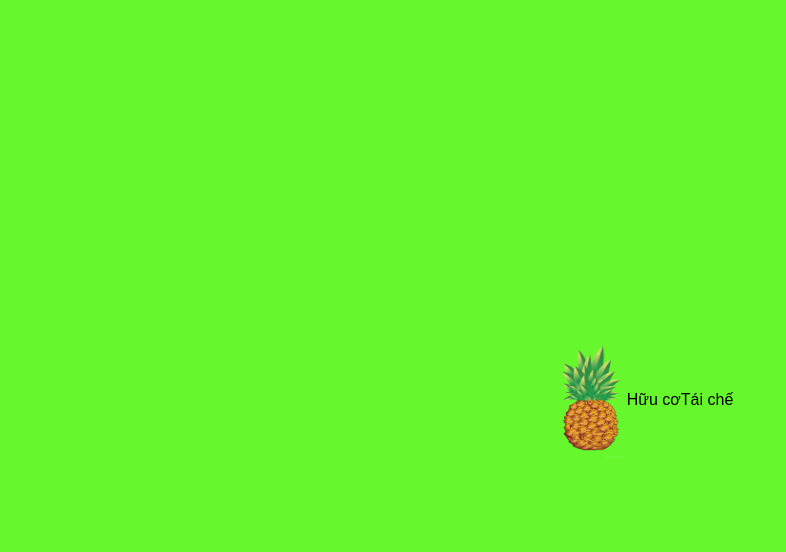
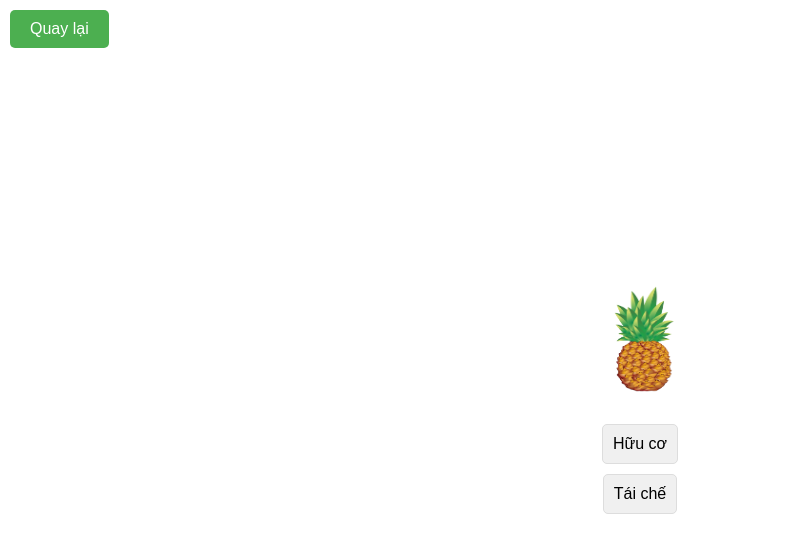
Before and after one commit to Lechulinh/EcoSort, a Next.js app: page /play/1 in a window 1280 px wide. Shown: the top 552 px of the page, without its empty margins (0-786 px from the left). Built offline with nearby package versions, Linux system fonts and the light colour scheme.

Commit message:
Initial update

```diff
--- a/src/app/globals.css
+++ b/src/app/globals.css
@@ -81,11 +81,36 @@ body{
   font-weight: bold;
 }
 
-.playScreen{
-  background-color: rgb(102, 247, 45);
-  height: 100vh;
+.playScreen {
+  position: relative;
+  height: 100vh; /* Full screen height */
+  display: flex;
+  flex-direction: column;
+  justify-content: center;
+  align-items: center;
+}
+
+/* Back button "Quay lại" */
+.homeBtn2 {
+  position: absolute;
+  top: 10px;
+  left: 10px;
+  padding: 10px 20px;
+  background-color: #4CAF50; /* Green background */
+  color: white;
+  text-decoration: none;
+  border-radius: 5px;
+  font-size: 16px;
+  cursor: pointer;
+}
+
+.trash {
   display: flex;
   justify-content: center;
   align-items: center;
-  padding: 50px;
+  padding: 10px;
+  margin: 5px;
+  background-color: #f0f0f0;
+  border: 1px solid #ddd;
+  border-radius: 5px;
 }
--- a/src/app/menu/page.js
+++ b/src/app/menu/page.js
@@ -3,7 +3,7 @@ import data from "../../assets/data.json";
 export default function Home() {
   return (
     <main className="menuScreen">
-      <a className="homeBtn" href="/"> quay lại</a>
+      <a className="homeBtn" href="/">Quay lại</a>
       <div className="menuLevel">
       <ul>
         {data.map((level) => {
--- a/src/app/play/[id]/page.js
+++ b/src/app/play/[id]/page.js
@@ -3,12 +3,14 @@ import data from "../../../assets/data.json";
 export default function Home({ params }) {
   const lv = data.find((lv) => Number(lv.level) === Number(params.id));
   return (
+
     <main className="playScreen">
+      <a className="homeBtn2" href="/menu">Quay lại</a>
       <Image src={require(`../../../assets/images/objects/${lv?.image}`)} alt={lv.item} width={80} height={120} />
       <br />
       {
         lv.trashbin.map((trash)=>{
-            return <div key={trash}>{trash}</div>
+            return <div key={trash} className="trash">{trash}</div>
         })
       }
     </main>
```
Also changed, not shown: 1 other file (tests, documents, lock files or other folders).
